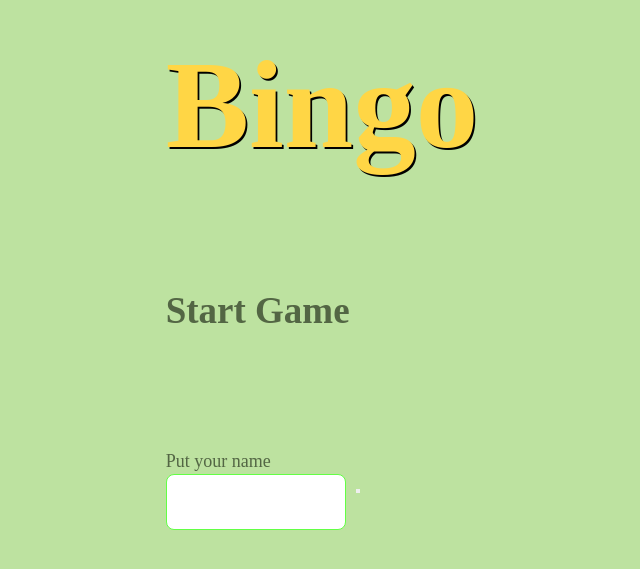
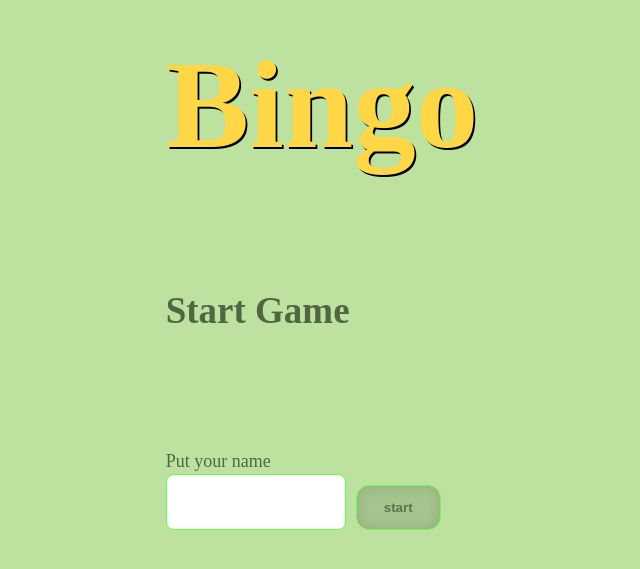
Before and after one commit to vitydria/bingo-front, a Next.js app: page / in a window 1280 px wide. Shown: the part 115-684 px from the top of the page, without its empty margins (318-958 px from the left). Built offline with nearby package versions, Linux system fonts and the light colour scheme.

Commit message:
fix: add class to button

```diff
--- a/src/pages/index.tsx
+++ b/src/pages/index.tsx
@@ -27,7 +27,7 @@ export default function Home() {
         <h2 className={styles.text}>start game</h2>
         <div className={styles.form}>
           <Input label="Put your name" type="text" />
-          <button onClick={handleScreen}></button>
+          <button onClick={handleScreen} className={styles.button}>start</button>
         </div>
       </main>
     </>
```
